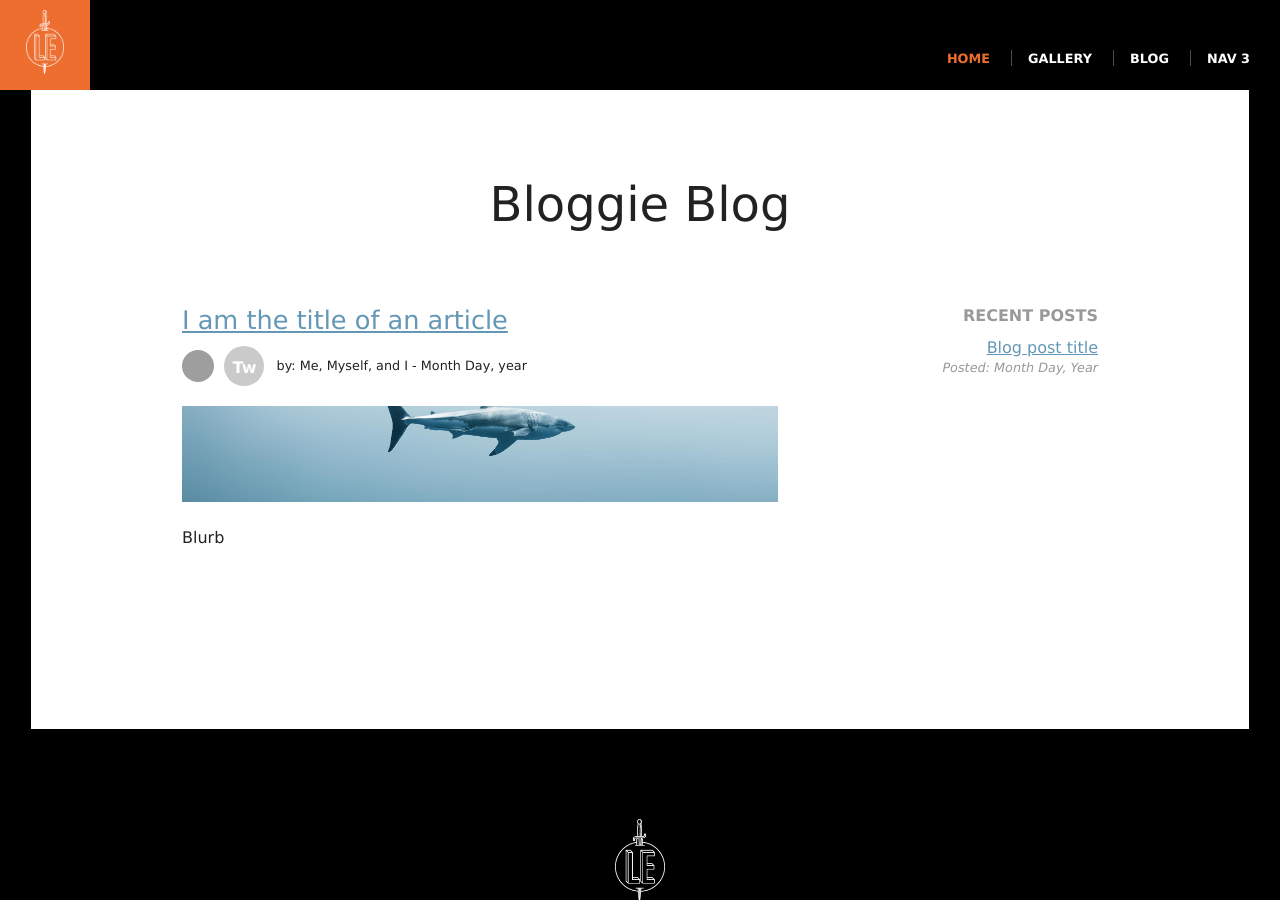
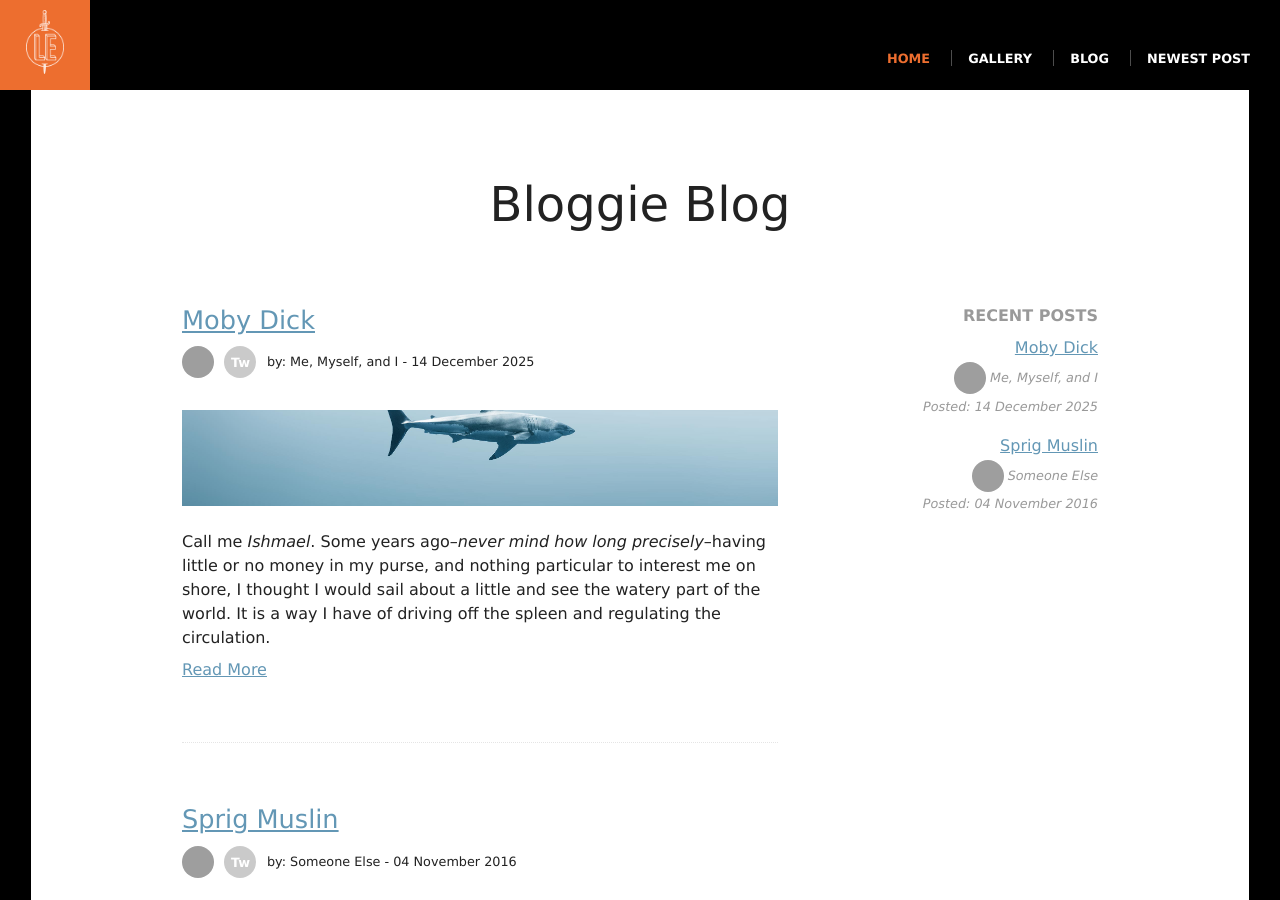
Before and after one commit to eamwcg/eamwcg.github.io, a Jekyll site: the page built from blog/index.html, in a window 1280 px wide and 900 px high. Built offline with Jekyll 4.4.1, drawn with Linux system fonts in a browser that asks for light colours; some of the changed text lies outside the part shown; grey boxes are pictures that could not be loaded.

Commit message:
add and style blog posts

```diff
--- a/Gemfile
+++ b/Gemfile
@@ -2,4 +2,3 @@ source 'https://rubygems.org'
 
 gem 'jekyll', '4.4.1'
 gem "logger"
-gem "minima", github: "jekyll/minima"
--- a/_includes/nav-links.html
+++ b/_includes/nav-links.html
@@ -1,4 +1,4 @@
       <li><a href="/">Home</a></li>
       <li><a href="/gallery">Gallery</a></li>
       <li><a href="/blog">BLog</a></li>
-      <li><a href="#">Nav 3</a></li>
+      <li><a href="{{ site.posts.first.url }}">Newest Post</a></li>
--- /dev/null
+++ b/_includes/post-excerpt.html
@@ -0,0 +1,20 @@
+<div class="blog-posts">
+    <header class="post-header">
+        <h2>
+            <a href="{{ post.url }}">{{ post.title }}</a>
+        </h2>
+        <div class="post-byline">
+            <img src="{{ post.gravatar }}">
+            <a href="{{ post.authorTwitter }}" class="social-link">Tw</a>
+            by: {{ post.author }}
+            <span>
+                - {{ post.date | date: '%d %B %Y' }}
+            </span>
+        </div>
+    </header>
+    <div class="posts-image"
+        style="background-image:url({{ post.postHero }})">
+    </div>
+    {{ post.excerpt }}
+    <a href="{{ post.url }}">Read More</a>
+</div>
--- /dev/null
+++ b/_includes/recent-blogs-list.html
@@ -0,0 +1,14 @@
+<ul class="blog-title-list">
+{% for post in site.posts limit:5 %}
+    <li>
+        <a href="{{ post.url }}">{{ post.title }}</a>
+        <span>
+            <img class="post-byline" src="{{ post.gravatar }}">
+            {{ post.author }}
+        </span>
+        <span>
+            Posted: {{ post.date | date: '%d %B %Y' }}
+        </span>
+    </li>
+{% endfor %}
+</ul>
--- /dev/null
+++ b/_posts/2016-11-04-title-of-second-post.md
@@ -0,0 +1,18 @@
+---
+layout: post
+title: Sprig Muslin
+postHero: /images/pexels-ladfury-2835623.jpg
+author: Someone Else
+authorTwitter: https://twitter.com/mhartl
+gravatar: https://avatars.githubusercontent.com/u/242511619?v=4
+postFooter: Additional information, and maybe a <a href="#">link or two</a>
+---
+
+Mrs. Wetherby was delighted to receive a morning call from her only surviving brother, but for the first half hour of his visit she was granted no opportunity to do more than exchange a few commonplaces with him over the heads of her vociferous offspring.
+
+<img class="pull-left" src="https://eamwcg.github.io\images\pexels-mitja-juraja-357365-1596045.jpg"
+     alt="kitten">
+
+Sir Gareth Ludlow had arrived in Mount Street just as the schoolroom party, comprising Miss Anna, a lively damsel within a year of her debut, Miss Elizabeth, and Master Philip, were returning from a promenade in the park under the aegis of their governess. No sooner did these delicately  nurthured children catch sight of their uncle's tall, elegant figure than they threw to the winds every precept of gentility, so carefully instilled into their heads by Miss Felbridge, and, with piercing shrieks of: "Uncle Gary, Uncle Gary!" raced helter-skelter down the street, to engulf Sir Gareth on their doorstep. By the time Miss Felbridge, clucking but indulgent, had overtaken them, the butler was holding open the door, and Sir Gareth was being borne into the house by his enthusiastic young relatives. He was being pelted with questions and confidences, his eldest niece hanging affectionately on one arm, and his youngest nephew trying to claim his attention by tugging violently at the other, but he disengaged himself for long enough to offer his hand to Miss Felbridge, saying with the smile which never failed to set her heart fluttering in her chaste bosom: "How do you do? Don't scold them! It is quite my fault-though why I should have this shocking effect upon them I can't conceive! Are you quite well again? You were suffering all the discomfort of a bad attack of rheumatism when last we met."
+
+Miss Felbridge blushed, thanked, and disclaimed, thinking that it was just like dear Sir Gareth to remember such an unimportant thing as the governess's rheumatism. Any further interchange was cut short by the arrival on the scene of Mr. Leigh Wetherby, who erupted from the library at the back of the house, exclaiming: "Is that Uncle Gary? Oh, by Jove, sir, I'm devilish glad to see you! There's something I particularly wish to ask you!"
--- a/blog/index.html
+++ b/blog/index.html
@@ -7,30 +7,16 @@ layout: default
   <div class="col-two blog-cols">
     <div class="col col-aside blog-recent">
       <h4>Recent Posts</h4>
-      <ul class="blog-title-list">
-        <li>
-          <a href="">Blog post title</a>
-          <span>Posted: Month Day, Year</span>
-        </li>
-      </ul>
+
+        {% include recent-blogs-list.html %}
+
     </div>
     <div class="col col-content blog-previews">
-      <div class="blog-posts">
-        <header class="post-header">
-          <h2><a href="">I am the title of an article</a></h2>
-          <div class="post-byline">
-            <img src="https://gravatar.com/avatar/ffda7d145b83c4b118f982401f962ca6?s=150">
-            <a href="#" class="social-link">Tw</a>
-            by: Me, Myself, and I
-            <span> - Month Day, year</span>
-          </div>
-        </header>
-      <div class="posts-image" style="background-image:url('/images/shark.jpg')">
-      </div>
-        <p>
-          Blurb
-        </p>
-      </div>
+      {% for post in site.posts %}
+
+      {% include post-excerpt.html %}
+
+      {% endfor %}
     </div>
   </div>
 </div>
--- a/css/main.css
+++ b/css/main.css
@@ -223,6 +223,11 @@ h2 ~ p {
   background-color: #000;
   color: #fff;
 }
+.half-hero {
+  background-position: center center;
+  background-size: cover;
+  height: 40vh;
+}
 
 /* SOCIAL STYLES */
 .social-list {
@@ -237,7 +242,7 @@ h2 ~ p {
   color: #fff;
   display: inline-block;
   font-family: Verdana, Geneva, Tahoma, sans-serif;
-  font-size: 1rem;
+  font-size: 1em;
   font-weight: bold;
   height: 2.5em;
   line-height: 1;
@@ -256,7 +261,7 @@ h2 ~ p {
   margin: 0 0.5em;
 }
 
-/* HOME STYLES */
+/* HOMEPAGE STYLES */
 .home-section {
   margin: 6rem auto;
   max-width: 980px;
@@ -266,6 +271,17 @@ h2 ~ p {
   margin-bottom: 1.5rem;
   text-align: center;
   text-transform: uppercase;
+}
+.home-section h4 {
+  margin-bottom: 0.5em;
+  text-align: center;
+}
+.home-section .post-header {
+  text-align: center;
+}
+.home-section .blog-posts {
+  margin: auto;
+  width: 75%;
 }
 .home-callout {
   align-items: center;
@@ -388,6 +404,21 @@ h2 ~ p {
 .blog-posts .post-header {
   font-size: 0.8rem;
 }
+.post {
+  width: 100%;
+}
+.post-byline {
+  border-radius: 99px;
+  display: inline-block;
+  height: 2.5em;
+  vertical-align: middle;
+}
+.post-content,
+.post-footer {
+  margin: auto;
+  max-width: 40em;
+  width: 85vw;
+}
 .post-header {
   margin-bottom: 1.5em;
 }
@@ -405,5 +436,34 @@ h2 ~ p {
   background-position: center;
   background-size: cover;
   height: 6em;
-  margin-bottom: 1.5em;
+  margin: 2em 0 1.5em 0;
 }
+.pull-left {
+  float: left;
+  margin: 2em 2em 2em -2%;
+  width: 25%;
+}
+.pull-right {
+  float: right;
+  margin: 2em -2% 2em 2em;
+}
+.post-aside {
+  background-color: rgba(0, 0, 0, 0.01);
+  float: right;
+  margin: 0 0 2em 2em;
+  padding: 2em;
+}
+.post .post-header {
+  margin-bottom: 2.5em;
+  text-align: center;
+}
+.post-content {
+  font-size: 1.1rem;
+}
+.post-footer {
+  border-top: 1px solid rgba(0, 0, 0, 0.1);
+  font-style: italic;
+  font-size: 0.8em;
+  margin-top: 3em;
+  padding-top: 2em;
+}
```
Also changed, not shown: _layouts/post.html (added, +29 -0 lines), _posts/2025-12-14-title-of-post.md (+2 -2 lines), index.html (+7 -0 lines), _config.yml (line endings or trailing spaces).
